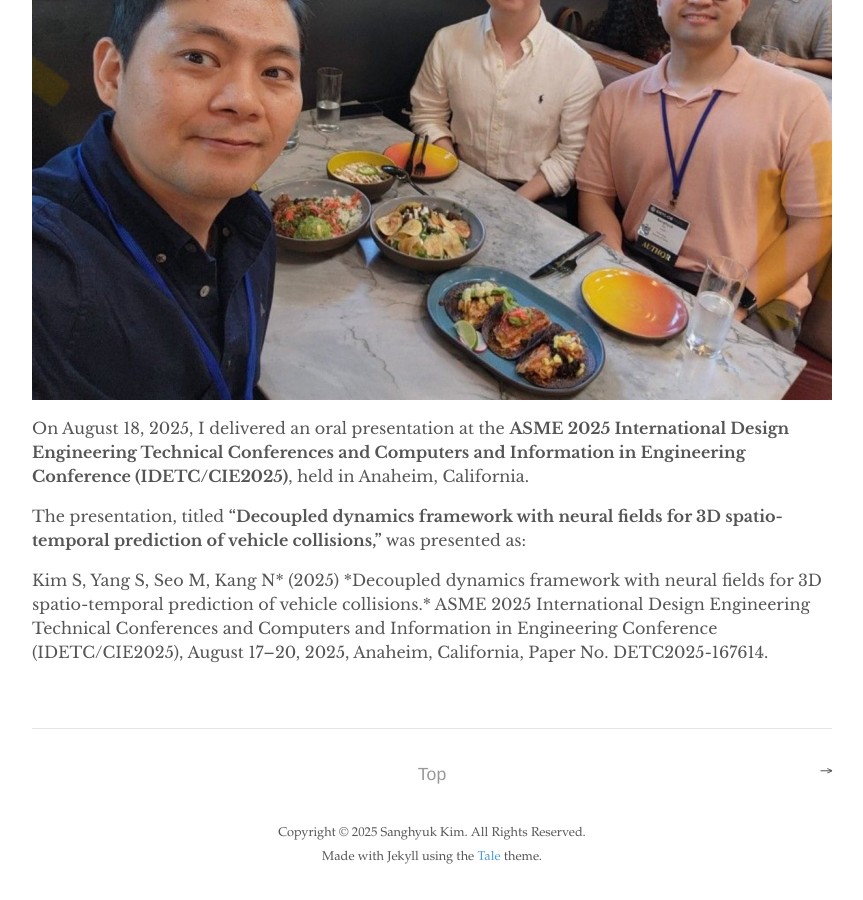
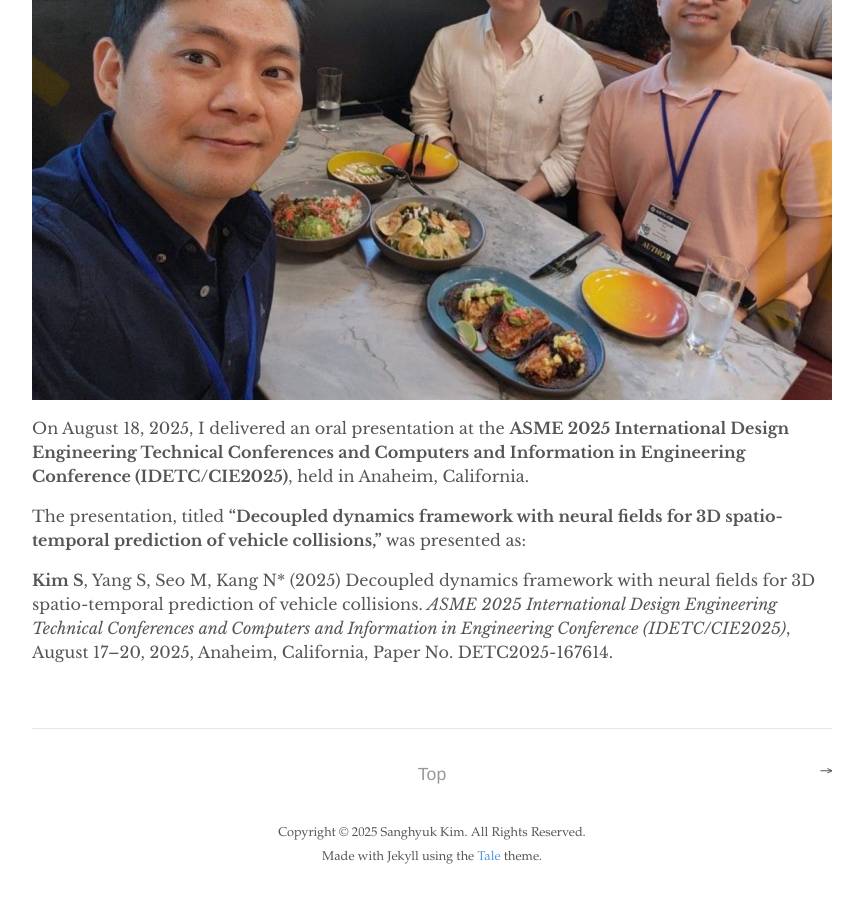
Before and after one commit to kim-sanghyuk/kim-sanghyuk.github.io, a Jekyll site: the page built from _posts/2025-08-18-OralPresentation_2025_IDETC.md, in a window 1280 px wide and 900 px high, scrolled down 1198 px. Shown: the whole window, without its empty margins (208-1071 px from the left). Built offline with Jekyll 4.4.1, drawn with Linux system fonts in a browser that asks for light colours.

```diff
--- a/_posts/2025-08-18-OralPresentation_2025_IDETC.md
+++ b/_posts/2025-08-18-OralPresentation_2025_IDETC.md
@@ -11,4 +11,4 @@ On August 18, 2025, I delivered an oral presentation at the **ASME 2025 Internat
 
 The presentation, titled **"Decoupled dynamics framework with neural fields for 3D spatio-temporal prediction of vehicle collisions,"** was presented as:
 
-Kim S, Yang S, Seo M, Kang N* (2025) *Decoupled dynamics framework with neural fields for 3D spatio-temporal prediction of vehicle collisions.\* ASME 2025 International Design Engineering Technical Conferences and Computers and Information in Engineering Conference (IDETC/CIE2025), August 17–20, 2025, Anaheim, California, Paper No. DETC2025-167614.
+**Kim S**, Yang S, Seo M, Kang N\* (2025) Decoupled dynamics framework with neural fields for 3D spatio-temporal prediction of vehicle collisions. _ASME 2025 International Design Engineering Technical Conferences and Computers and Information in Engineering Conference (IDETC/CIE2025)_, August 17–20, 2025, Anaheim, California, Paper No. DETC2025-167614.
```
